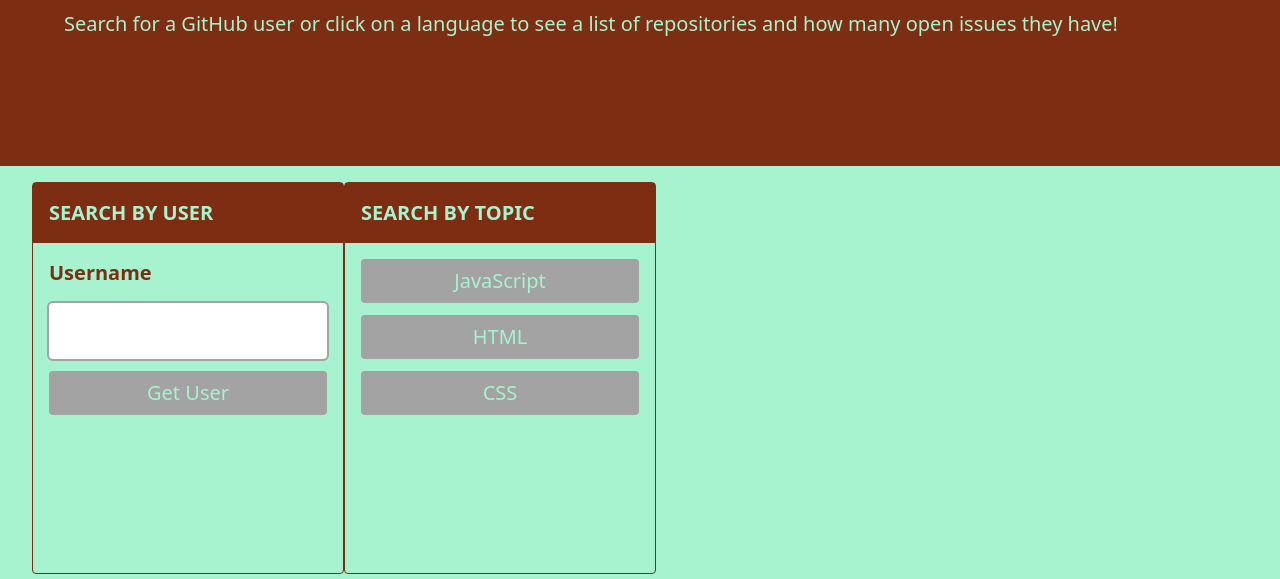
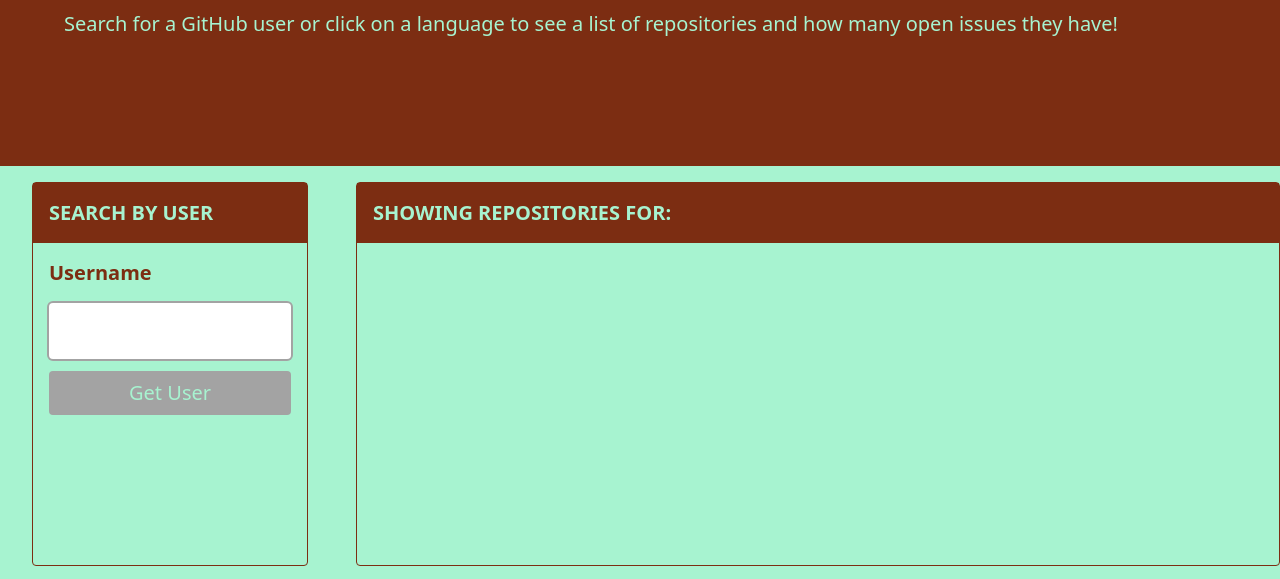
Before and after one commit to manavm1990/W21-24, a website built with Vite: page index.html in a window 1280 px wide. Shown: the part 150-729 px from the top of the page. Built offline with nearby package versions, Linux system fonts and the light colour scheme.

Commit message:
feat: index.html

```diff
--- a/index.html
+++ b/index.html
@@ -30,9 +30,9 @@
     </header>
 
     <main
-      class="grid min-h-screen grid-cols-4 grid-rows-2 bg-emerald-200 pt-4 pl-8"
+      class="grid min-h-screen grid-cols-4 grid-rows-2 gap-y-4 gap-x-12 bg-emerald-200 pt-4 pl-8"
     >
-      <form>
+      <form class="col-span-1">
         <legend>Search by User</legend>
 
         <div>
@@ -50,13 +50,20 @@
         </div>
       </form>
 
-      <section class="order-last">
+      <section class="order-last col-span-1">
         <h2>Search by Topic</h2>
         <div class="flex flex-col gap-y-3 p-4">
           <button type="button">JavaScript</button
           ><button type="button">HTML</button><button type="button">CSS</button>
         </div>
       </section>
+
+      <section class="col-span-3" id="results">
+        <h2>
+          Showing Repositories for: <span id="repo-search-term"></span>
+          <ul></ul>
+        </h2>
+      </section>
     </main>
 
     <script type="module" src="./src/index.js"></script>
```
